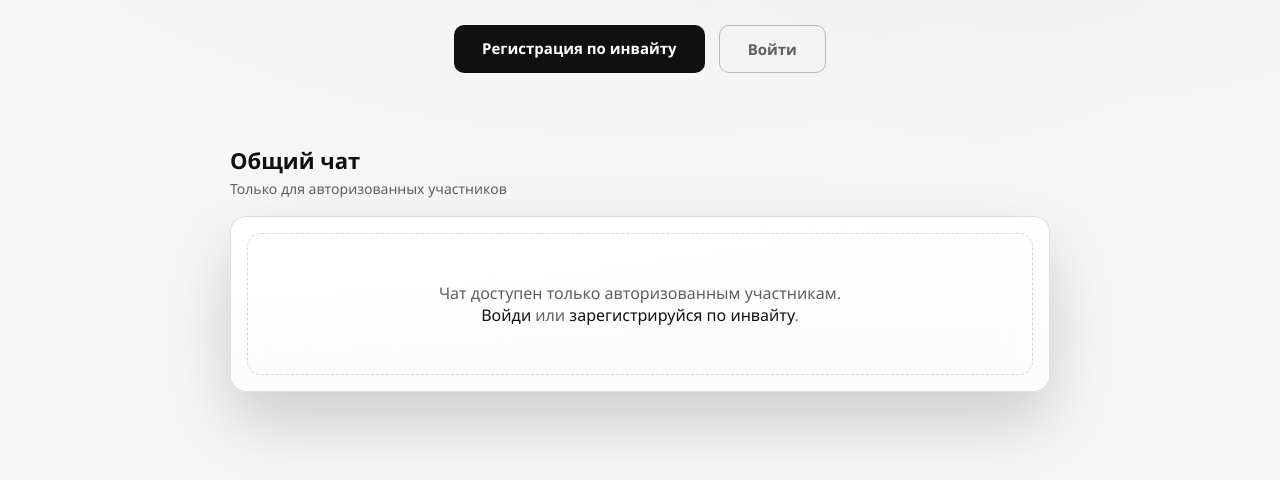
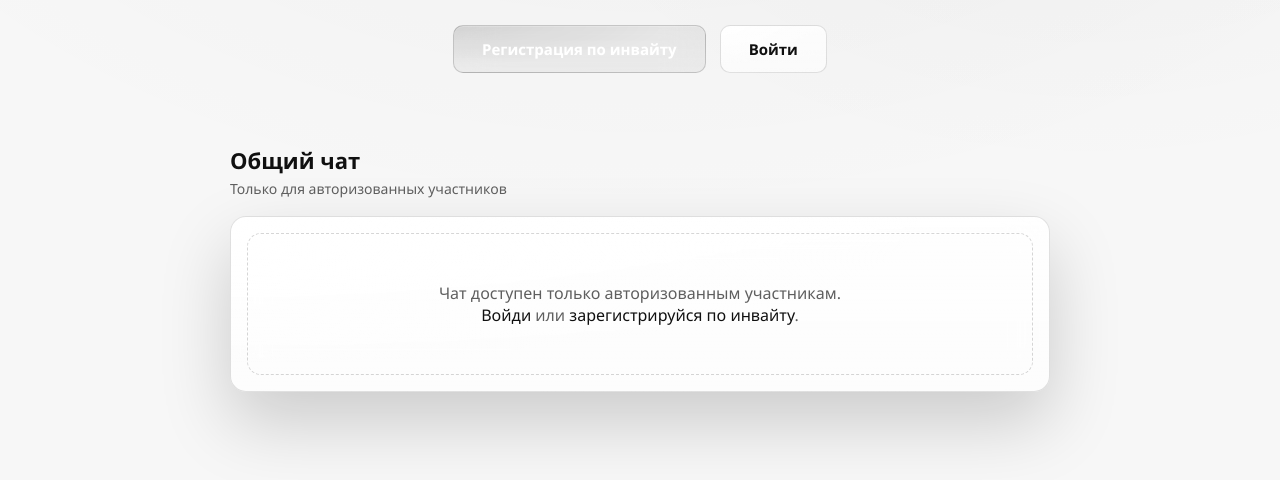
Before and after one commit to lUNAlINK666/bloxyteamrepo, a website: page public/index.html in a window 1280 px wide. Shown: the part 242-722 px from the top of the page. Drawn offline with Linux system fonts and the light colour scheme; no server answers.

Commit message:
Monochrome accent and glass buttons

```diff
--- a/public/style.css
+++ b/public/style.css
@@ -51,6 +51,10 @@
   --shadow: rgba(0, 0, 0, 0.18);
   --glass-blur: blur(20px) saturate(180%);
 }
+
+:root[data-theme="light"] .btn-primary { background: radial-gradient(140% 140% at 0% 0%, rgba(0,0,0,0.08), transparent 60%), linear-gradient(180deg, rgba(0,0,0,0.06) 0%, rgba(0,0,0,0.04) 100%); color: var(--on-accent); border: 1px solid rgba(0,0,0,0.16); }
+:root[data-theme="light"] .btn-primary:hover { background: radial-gradient(140% 140% at 0% 0%, rgba(0,0,0,0.1), transparent 60%), linear-gradient(180deg, rgba(0,0,0,0.08) 0%, rgba(0,0,0,0.05) 100%); }
+:root[data-theme="light"] .btn-ghost { background: radial-gradient(140% 140% at 0% 0%, rgba(255,255,255,0.9), transparent 60%), linear-gradient(180deg, rgba(255,255,255,0.8) 0%, rgba(255,255,255,0.6) 100%); color: var(--text); border: 1px solid var(--border); }
 
 * { margin: 0; padding: 0; box-sizing: border-box; }
 
@@ -239,10 +243,10 @@ body {
 .btn { display: inline-block; padding: 13px 28px; border-radius: 10px; font-size: 15px; font-weight: 700; cursor: pointer; text-decoration: none; border: none; transition: background 0.15s, transform 0.1s, color 0.15s, border-color 0.15s; }
 .btn:hover { transform: translateY(-1px); }
 .btn:disabled { opacity: 0.6; cursor: not-allowed; transform: none; }
-.btn-primary { background: var(--accent); color: var(--on-accent); }
-.btn-primary:hover { background: var(--accent-hover); }
-.btn-ghost { background: transparent; color: var(--muted); border: 1px solid var(--border-stronger); }
-.btn-ghost:hover { color: var(--text); border-color: var(--border-stronger); }
+.btn-primary { background: radial-gradient(140% 140% at 0% 0%, rgba(255,255,255,0.22), transparent 60%), linear-gradient(180deg, rgba(255,255,255,0.14) 0%, rgba(255,255,255,0.06) 100%); color: var(--on-accent); border: 1px solid rgba(255,255,255,0.26); backdrop-filter: var(--glass-blur); -webkit-backdrop-filter: var(--glass-blur); box-shadow: inset 0 1px 0 rgba(255,255,255,0.18), 0 20px 60px -30px var(--shadow); }
+.btn-primary:hover { background: radial-gradient(140% 140% at 0% 0%, rgba(255,255,255,0.28), transparent 60%), linear-gradient(180deg, rgba(255,255,255,0.18) 0%, rgba(255,255,255,0.08) 100%); }
+.btn-ghost { background: radial-gradient(140% 140% at 0% 0%, rgba(255,255,255,0.1), transparent 60%), linear-gradient(180deg, rgba(255,255,255,0.05) 0%, rgba(255,255,255,0.02) 100%); color: var(--text); border: 1px solid var(--border); backdrop-filter: var(--glass-blur); -webkit-backdrop-filter: var(--glass-blur); box-shadow: inset 0 1px 0 rgba(255,255,255,0.1); }
+.btn-ghost:hover { color: var(--text); border-color: var(--border-stronger); background: radial-gradient(140% 140% at 0% 0%, rgba(255,255,255,0.14), transparent 60%), linear-gradient(180deg, rgba(255,255,255,0.08) 0%, rgba(255,255,255,0.03) 100%); }
 
 .features { display: grid; grid-template-columns: repeat(auto-fit, minmax(220px, 1fr)); gap: 16px; margin-top: 48px; }
 .feature { background: var(--surface); backdrop-filter: var(--glass-blur); -webkit-backdrop-filter: var(--glass-blur); border: 1px solid var(--border); border-radius: 14px; padding: 22px; box-shadow: inset 0 1px 0 rgba(255,255,255,0.08), 0 40px 80px -40px var(--shadow); }
```
